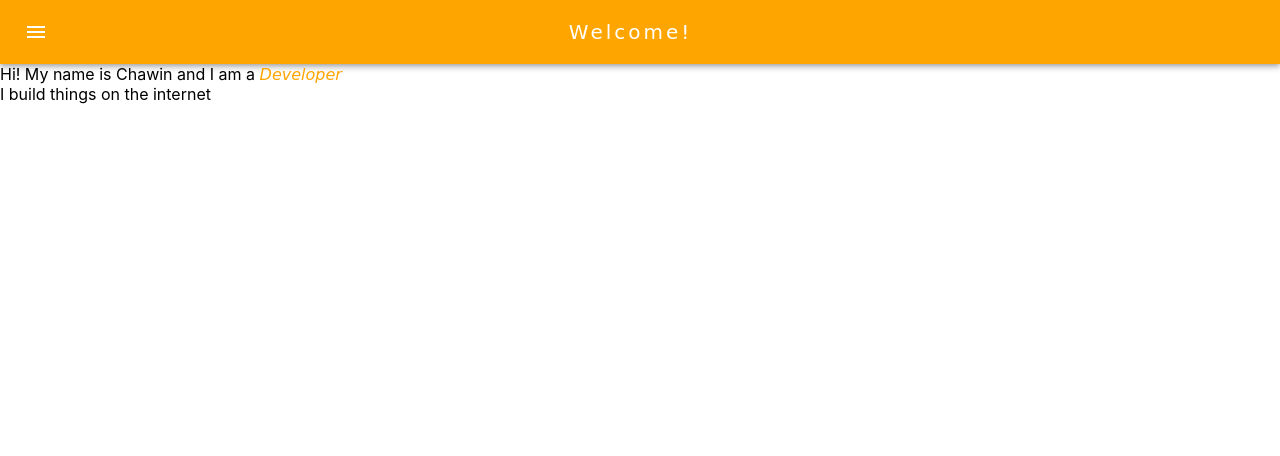
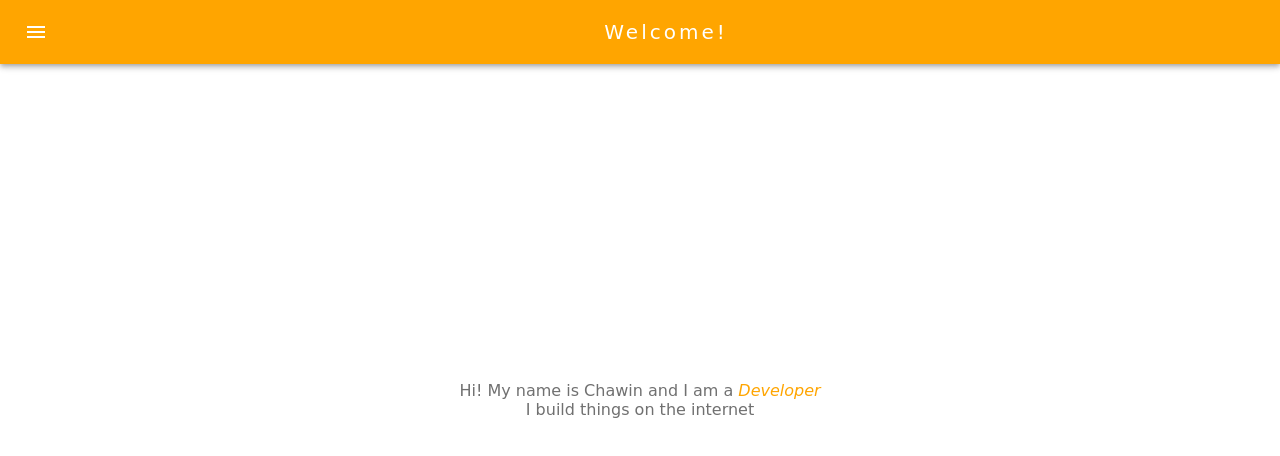
Before and after one commit to ChawinTan/portfolio, a React (Create React App) app: page / in a window 1280 px wide. Shown: the top 456 px of the page. Built offline with nearby package versions, Linux system fonts and the light colour scheme.

Commit message:
change css to properly align div

```diff
--- a/src/App.js
+++ b/src/App.js
@@ -17,7 +17,7 @@ const useStyles = makeStyles(theme => ({
   },
   title: {
     flexGrow: 1,
-    paddingLeft: "40%",
+    textAlign: "center",
     letterSpacing: 3,
     fontFamily: "Comic Sans MS",
     fontWeight: 500
--- a/src/Components/Home.js
+++ b/src/Components/Home.js
@@ -1,9 +1,20 @@
 import React, { useState, useEffect, useRef } from "react";
 
 const styles = {
+  container: {
+    textAlign: "center",
+    position: "absolute",
+    left: "50%",
+    top: "50%",
+    webkitTransform: "translate(-50%, -50%)",
+    transform: "translate(-50%, -50%)"
+  },
+  about: {
+    fontFamily: "Comic Sans MS",
+    color: "rgba(51, 51, 51, 0.7)"
+  },
   intervals: {
     color: "#ffa500",
-    fontFamily: "Comic Sans MS",
     fontStyle: "italic",
     fontWeight: 500
   }
@@ -43,12 +54,12 @@ function Home() {
   }, 1500);
 
   return (
-    <div>
-      <div>
+    <div style={styles.container}>
+      <div style={styles.about}>
         Hi! My name is Chawin and I am a{" "}
         <span style={styles.intervals}>{personality[position]}</span>
       </div>
-      <div>I build things on the internet</div>
+      <div style={styles.about}>I build things on the internet</div>
     </div>
   );
 }
```
